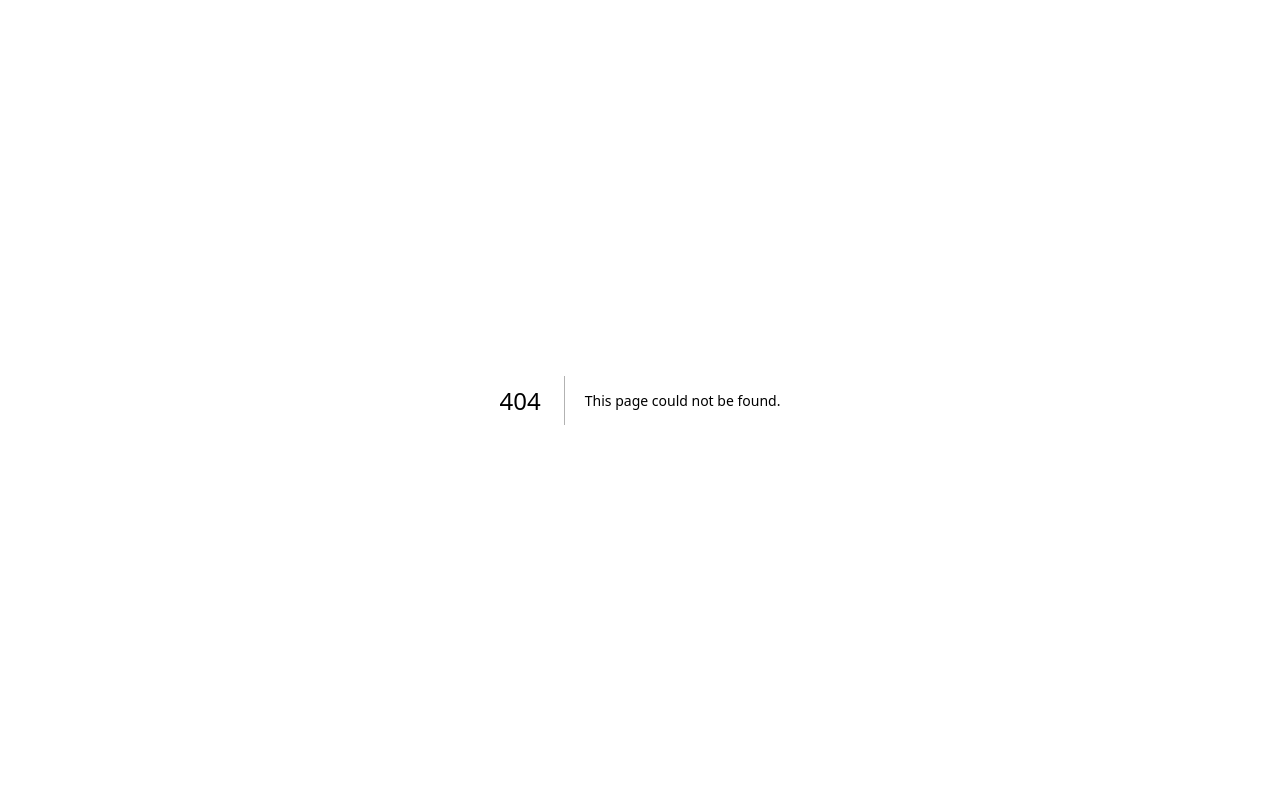
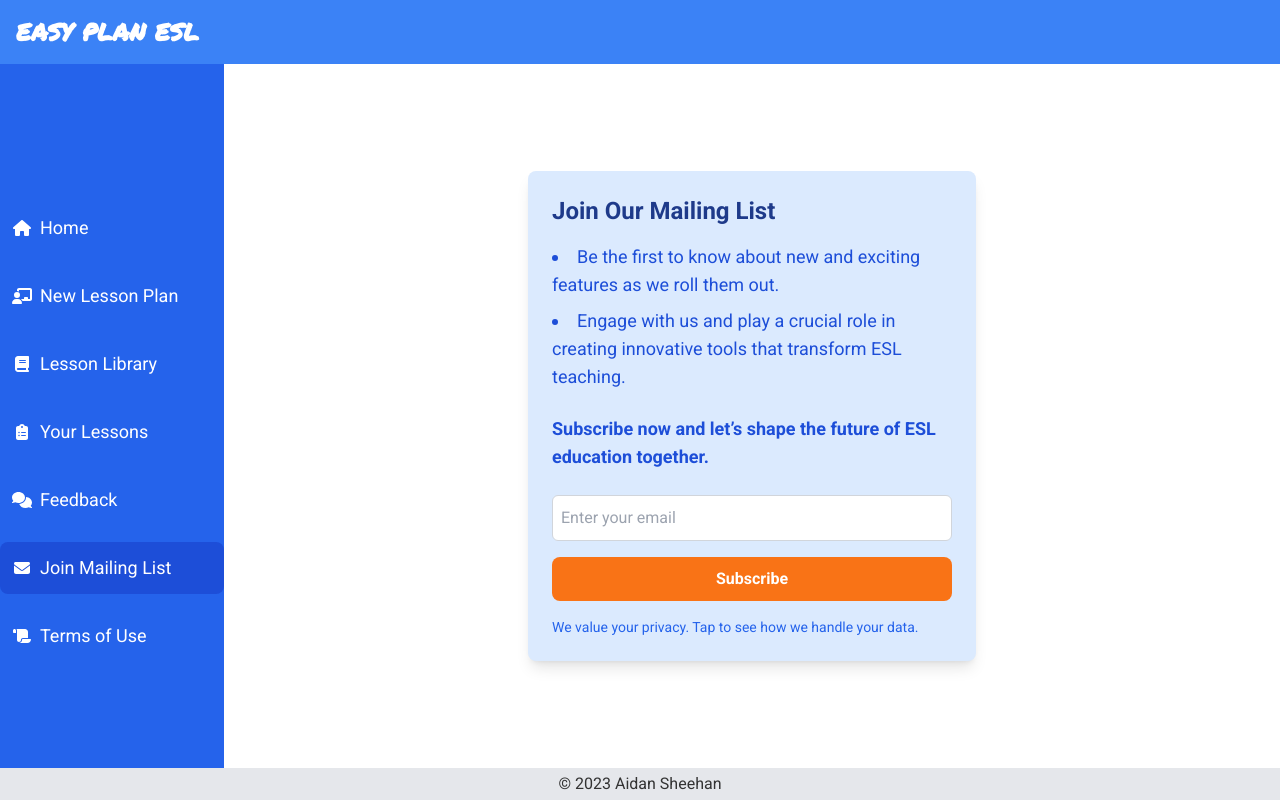
Before and after one commit to aidansheehan/unplan-app, a Next.js app: page /signup in a window 1280 px wide. Before the commit this address had no page. Built offline with nearby package versions, Linux system fonts and the light colour scheme.

Commit message:
mailing-list new: implement mailing list, handle duplicate entries and errors

```diff
--- a/src/components/layout.js
+++ b/src/components/layout.js
@@ -1,6 +1,6 @@
 import { useState } from 'react';
 import { FontAwesomeIcon } from '@fortawesome/react-fontawesome';
-import { faHome, faClipboardList, faBook, faBars, faTimes, faScroll, faComments, faChalkboardTeacher } from '@fortawesome/free-solid-svg-icons';
+import { faHome, faClipboardList, faBook, faBars, faTimes, faScroll, faComments, faChalkboardTeacher, faEnvelope } from '@fortawesome/free-solid-svg-icons';
 import SidebarComponent from './sidebar-component';
 import ErrorDisplayComponent from './error-display.component';
 
@@ -29,6 +29,11 @@ const NAV_ITEMS = [
     href: '/feedback',
     icon: faComments,
     text: 'Feedback'
+  },
+  {
+    href: '/signup',
+    icon: faEnvelope,
+    text: 'Join Mailing List'
   },
   {
     href: '/terms',
--- /dev/null
+++ b/src/pages/api/subscribe.js
@@ -0,0 +1,56 @@
+const BREVO_BASE_URL = 'https://api.brevo.com/v3/'
+const LIST_ID = 4
+
+/**
+ * Signup a user to mailing list
+ */
+export default async (req, res) => {
+
+    if (req.method === 'POST') {
+        const { email } = req.body
+
+        if (!email) {
+            return res.status(400).json({ error: 'Email is required' })
+        }
+
+        const BREVO_API_KEY = process.env.NEXT_PUBLIC_BREVO_API_KEY
+
+        const data = {
+            email: email,
+            listIds: [
+                LIST_ID
+            ]
+        }
+
+        try {
+
+            //Create user contact and add to list
+            const response = await fetch(`${BREVO_BASE_URL}contacts`, {
+                method: 'POST',
+                headers: {
+                    'Content-Type': 'application/json',
+                    'api-key': BREVO_API_KEY
+                },
+                body: JSON.stringify(data)
+            })
+
+            if (!response.ok) {
+
+                //Assume contact already created if response status 400 TODO THIS IS A HACK REVISIT
+                if (response.status === 400) {
+
+                    return res.status(400).json({ success: false, duplicateUser: true })
+                }
+
+                throw new Error(`HTTP error! Status: ${response.status}`)
+            }
+
+            return res.status(200).json({ success: true, message: 'Subscription successful' })
+        } catch (error) {
+            return res.status(500).json({ error: error.message || error.toString() })
+        }
+    } else {
+        res.setHeader('Allow', ['POST'])
+        res.status(405).end(`Method ${req.method} Not Allowed`)
+    }
+}
--- /dev/null
+++ b/src/pages/signup.js
@@ -0,0 +1,128 @@
+import Layout from "@/components/layout"
+import { useError } from "@/context/error.context"
+
+const { useState } = require("react")
+
+const Signup = () => {
+
+    const [ email, setEmail ]                       = useState('')      //Email state
+    const [ success, setSuccess ]                   = useState(false)   //Success state
+    const [ isLoading, setIsLoading ]               = useState(false)   //Loading state
+    const [ duplicateUser, setDuplicateUser ]       = useState(false)   //Duplicate user state
+    const [ isPledgeVisible, setIsPledgeVisible ]   = useState(false)   //Privacy pledge visible state
+
+    const { handleError } = useError()
+
+    const handleSubmit = async (e) => {
+        e.preventDefault()
+        setIsLoading(true)
+
+        const data = {email}
+
+        try {
+            const response = await fetch('/api/subscribe', {
+                method: 'POST',
+                body: JSON.stringify(data),
+                headers: {
+                    'Content-Type': 'application/json'
+                }
+            })
+
+            if (response.ok) {
+
+                setSuccess(true)
+            } else {
+                const data = await response.json()
+
+                //If duplicate user
+                if (data.duplicateUser) {
+                    setSuccess(true)        //Set attempt successful
+                    setDuplicateUser(true)  //Set duplicate user state
+                } else {
+                    throw new Error(`There was an error adding the user to the mailing list`)
+                }
+
+            }
+        } catch (error) {
+            console.error('error: ', error)
+            handleError(error)
+
+        } finally {
+            setIsLoading(false)
+        }
+    }
+
+    return (
+        <Layout >
+            <div className="w-full h-full p-4 flex justify-center items-center">
+                <div className="bg-blue-100 rounded-lg p-6 shadow-lg w-full max-w-md leading-7 ">
+                    <h2 className="text-2xl font-bold text-blue-900 mb-4">Join Our Mailing List</h2>
+                    <ul className="text-lg text-blue-700 list-disc list-inside mb-6 ">
+                        <li >Be the first to know about new and exciting features as we roll them out.</li>
+                        <li className="mt-2">Engage with us and play a crucial role in creating innovative tools that transform ESL teaching.</li>
+                    </ul>
+                    <p className="text-lg text-blue-700 mb-6 font-bold">
+                        Subscribe now and let’s shape the future of ESL education together.
+                    </p>
+                    {/* Display the form or the success message */}
+                    {!success ? (
+                        <form onSubmit={handleSubmit} className="space-y-4">
+                        <input
+                            type="email"
+                            value={email}
+                            onChange={(e) => setEmail(e.target.value)}
+                            placeholder="Enter your email"
+                            className="w-full p-2 border border-gray-300 rounded-md"
+                            required
+                        />
+                        <button type="submit" className="bg-orange-500 text-white font-bold py-2 px-4 w-full rounded-lg hover:bg-orange-600 transition-colors duration-300" disabled={isLoading}>
+                            {isLoading ? 'Subscribing...' : 'Subscribe'}
+                        </button>
+                    </form>
+                    ) : !duplicateUser ? (
+                        <div className="text-center">
+                            <h3 className="text-2xl font-bold text-green-600 mb-4">Congratulations & Welcome!</h3>
+                            <p className="text-lg text-blue-700">
+                                You're successfully subscribed. We're excited to have you with us!
+                            </p>
+                        </div>
+                    ) : (
+                        <div className="text-center">
+                            <h3 className="text-2xl font-bold text-green-600 mb-4">You're already subscribed</h3>
+                            <p className="text-lg text-blue-700">
+                                You're successfully subscribed. We're excited to have you with us!
+                            </p>
+                        </div>
+                    )}
+
+                    <div className="text-sm text-blue-600 mt-4">
+
+            {isPledgeVisible ? (
+                <div className="mt-2">
+                    <p>Your trust is our top priority. We pledge to:</p>
+                    <ul className="list-disc list-inside">
+                        <li>Guard your personal data fiercely and use it solely to enhance your teaching journey.</li>
+                        <li>Never sell or share your information with third parties for advertising.</li>
+                        <li>Deliver only valuable, teacher-focused content and updates—directly from us, no one else.</li>
+                    </ul>
+                    <p className='mt-2'>
+                        Our mailing list is managed through <a href='https://www.brevo.com/legal/privacypolicy/' target='_blank' className="hover:underline">Brevo</a>, ensuring compliance with the highest standards of data protection and privacy.
+                    </p>
+                </div>
+            ) : (
+                <button
+                onClick={() => setIsPledgeVisible(!isPledgeVisible)}
+                className="hover:underline focus:outline-none"
+            >
+                We value your privacy. Tap to see how we handle your data.
+            </button>
+            )}
+        </div>
+        </div>
+        </div>
+        </Layout>
+
+    )
+}
+
+export default Signup
```
Also changed, not shown: 1 other file (tests, documents, lock files or other folders).
